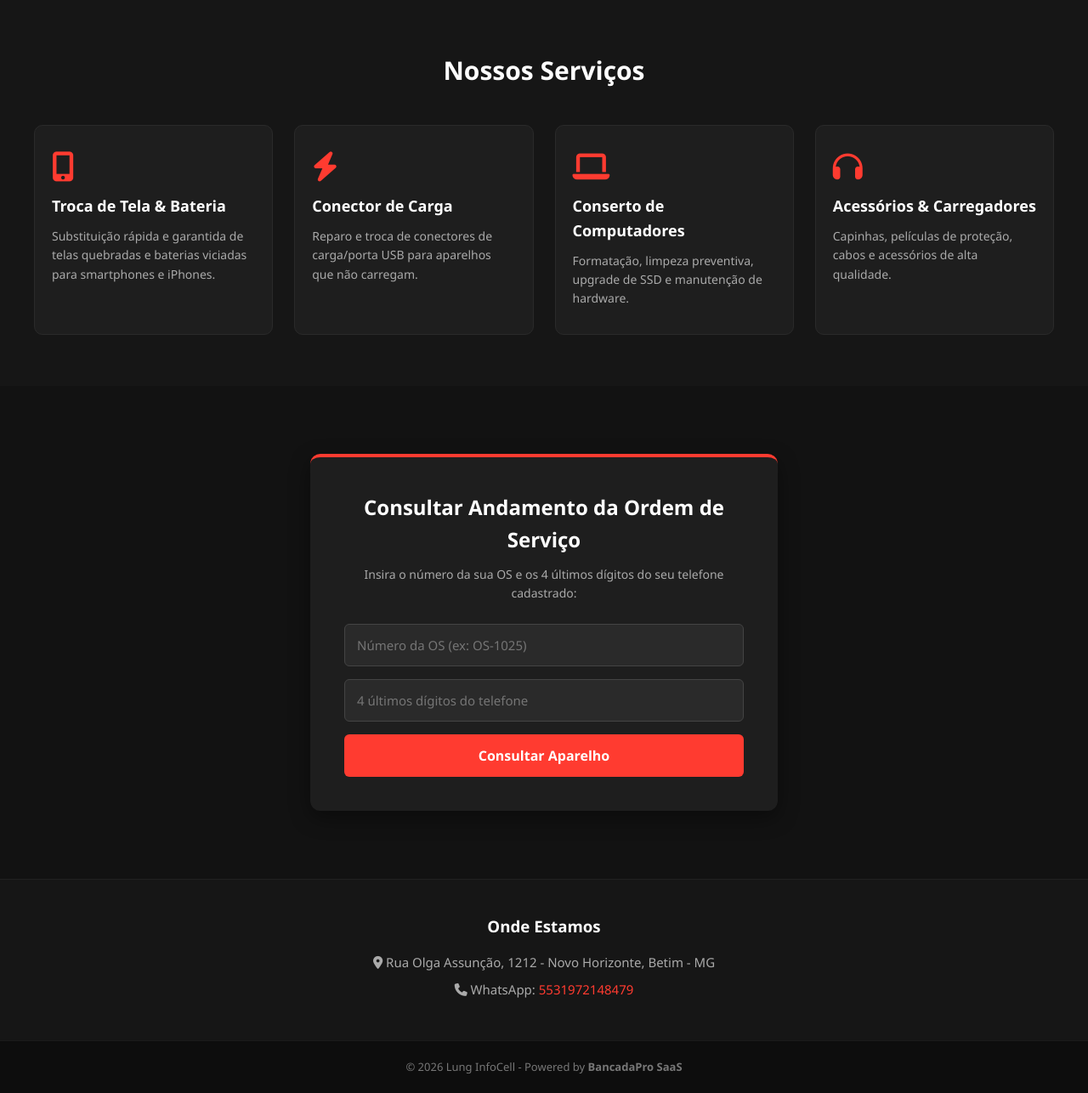
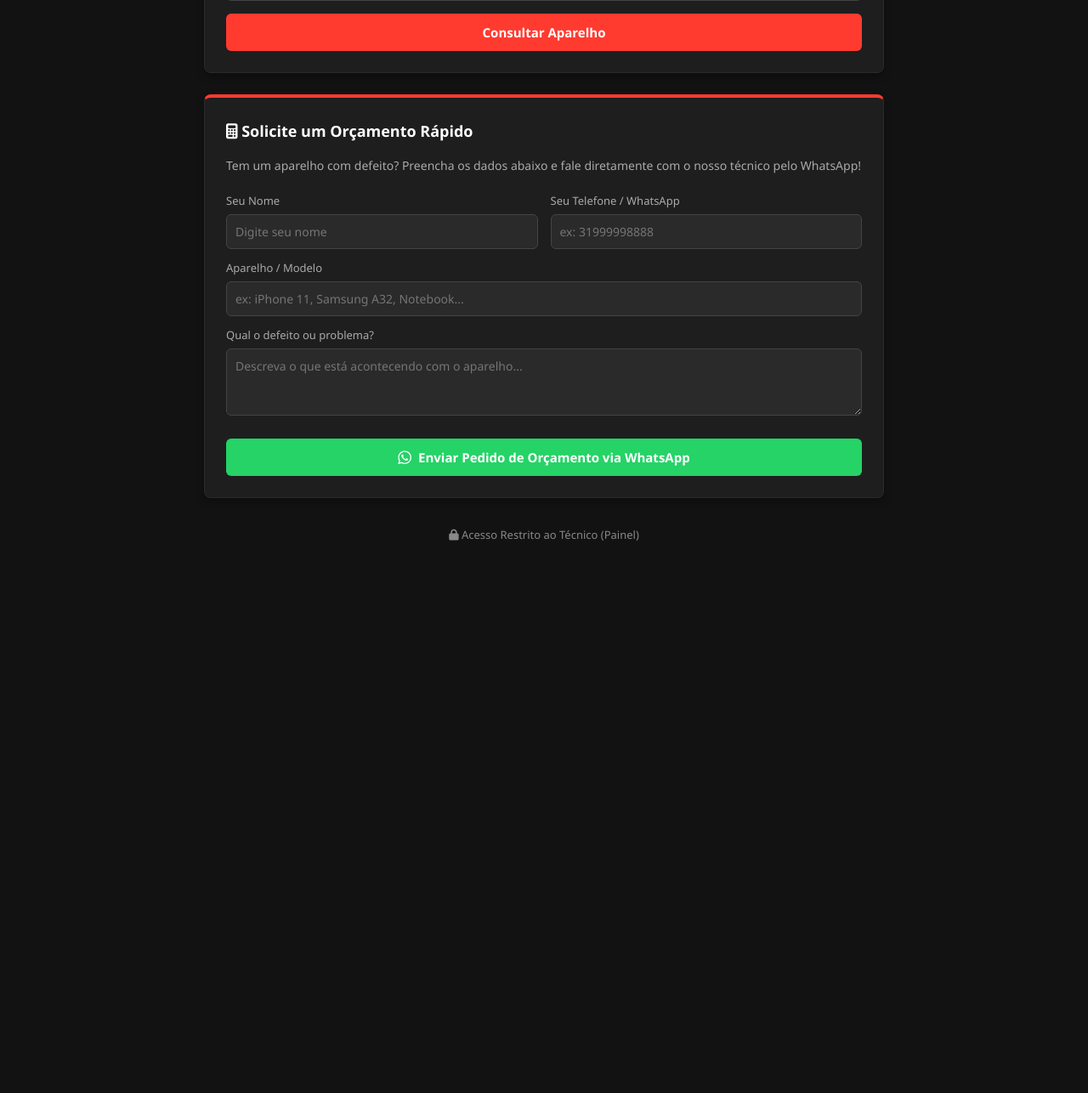
Before and after one commit to lungponto-ctrl/lung-infocell, a Flask app: page / in a window 1280 px wide. Shown: the part 481-1767 px from the top of the page at 85% size. After the commit the page ends 1117 px from the top, so only its background shows below. Run offline with Flask 3, Linux system fonts and the light colour scheme; data comes from the database, SQL or seed files in the repository; some libraries are stand-ins or nearby versions.

Commit message:
Adicionando area de pedido de orcamento no site

```diff
--- a/templates/index.html
+++ b/templates/index.html
@@ -7,164 +7,211 @@
     <link rel="stylesheet" href="{{ url_for('static', filename='style.css') }}">
     <link rel="stylesheet" href="https://cdnjs.cloudflare.com/ajax/libs/font-awesome/6.4.0/css/all.min.css">
 
-    <!-- FORÇAR A COR DINÂMICA DA LOJA DIRETAMENTE NA PÁGINA -->
     <style>
         :root {
             --cor-primaria: {{ empresa.cor_primaria if empresa and empresa.cor_primaria else '#ff3b30' }};
         }
-        .header { border-bottom: 3px solid var(--cor-primaria) !important; }
-        .logo-icon, .hero-content .highlight, .service-card i { color: var(--cor-primaria) !important; }
-        .btn-primary, .btn-consultar { background-color: var(--cor-primaria) !important; }
-        .btn-primary:hover, .btn-consultar:hover { filter: brightness(0.85); }
-        .consult-card { border-top: 4px solid var(--cor-primaria) !important; }
-        .service-card:hover { border-color: var(--cor-primaria) !important; }
+        body {
+            background-color: #121212;
+            color: #e0e0e0;
+            margin: 0;
+            padding: 20px;
+            font-family: 'Segoe UI', Tahoma, Geneva, Verdana, sans-serif;
+        }
+        .container {
+            max-width: 800px;
+            margin: 0 auto;
+        }
+        .loja-header {
+            background: #1e1e1e;
+            padding: 30px;
+            border-radius: 8px;
+            text-align: center;
+            border-bottom: 4px solid var(--cor-primaria);
+            margin-bottom: 25px;
+            box-shadow: 0 4px 10px rgba(0,0,0,0.4);
+        }
+        .loja-header h1 { color: #fff; margin: 0 0 10px 0; font-size: 26px; }
+        .loja-header p { color: #aaa; margin: 5px 0; font-size: 14px; }
+
+        .card-home {
+            background: #1e1e1e;
+            padding: 25px;
+            border-radius: 8px;
+            border: 1px solid #2a2a2a;
+            box-shadow: 0 4px 10px rgba(0,0,0,0.3);
+            margin-bottom: 25px;
+        }
+        .card-home h3 {
+            color: #fff; margin-top: 0; margin-bottom: 15px; font-size: 18px;
+            border-bottom: 1px solid #333; padding-bottom: 10px;
+        }
+
+        .form-group { margin-bottom: 15px; }
+        .form-group label { display: block; margin-bottom: 6px; font-size: 13px; color: #aaa; }
+        .form-group input {
+            width: 100%; padding: 12px; background: #2a2a2a; border: 1px solid #444;
+            color: #fff; border-radius: 6px; font-size: 14px; box-sizing: border-box;
+        }
+        .form-group input:focus { border-color: var(--cor-primaria); outline: none; }
+
+        .btn-acao {
+            background-color: var(--cor-primaria); color: white; border: none; padding: 12px;
+            width: 100%; border-radius: 6px; font-weight: bold; font-size: 15px; cursor: pointer;
+            transition: filter 0.3s;
+        }
+        .btn-acao:hover { filter: brightness(0.85); }
+
+        .resultado-box {
+            background: #252525; padding: 20px; border-radius: 6px; margin-top: 20px;
+            border-left: 4px solid var(--cor-primaria); display: none;
+        }
+        .resultado-box p { margin: 8px 0; font-size: 14px; color: #ccc; }
+
+        .btn-login-fixo {
+            text-align: center; margin-top: 30px; margin-bottom: 20px;
+        }
+        .btn-login-fixo a {
+            color: #888; text-decoration: none; font-size: 13px; transition: color 0.3s;
+        }
+        .btn-login-fixo a:hover { color: #fff; }
     </style>
 </head>
 <body>
 
-    <!-- Cabeçalho Dinâmico -->
-    <header class="header">
-        <div class="logo-container">
-            <i class="fa-solid fa-microchip logo-icon"></i>
-            <h1>{{ empresa.nome }}</h1>
+    <div class="container">
+        <!-- Cabeçalho da Loja -->
+        <div class="loja-header">
+            <h1><i class="fa-solid fa-store"></i> {{ empresa.nome }}</h1>
+            <p><i class="fa-solid fa-location-dot"></i> {{ empresa.endereco }}</p>
+            <p><i class="fa-solid fa-clock"></i> {{ empresa.horario or "Segunda a Sexta: 08:00 - 18:00" }}</p>
+            <p><i class="fa-brands fa-whatsapp"></i> WhatsApp: {{ empresa.telefone_whatsapp }}</p>
         </div>
-        <nav class="nav-links">
-            <a href="#inicio">Início</a>
-            <a href="#servicos">Serviços</a>
-            <a href="#consultar">Consultar OS</a>
-            <a href="#contato">Contato</a>
-            <a href="{{ url_for('login') }}" class="btn-admin"><i class="fa-solid fa-user-gear"></i> Área do Técnico</a>
-        </nav>
-        <a href="https://wa.me/{{ empresa.telefone_whatsapp }}" target="_blank" class="btn-whatsapp">
-            <i class="fa-brands fa-whatsapp"></i> WhatsApp
-        </a>
-    </header>
 
-    <!-- Secção Principal / Hero -->
-    <section id="inicio" class="hero">
-        <div class="hero-content">
-            <h2>Assistência Técnica <span class="highlight">Especializada</span></h2>
-            <p>Conserto de smartphones, iPhones, computadores e venda de acessórios de qualidade.</p>
-            <a href="#consultar" class="btn-primary"><i class="fa-solid fa-magnifying-glass"></i> Consultar Ordem de Serviço</a>
+        <!-- Consultar Ordem de Serviço -->
+        <div class="card-home">
+            <h3><i class="fa-solid fa-magnifying-glass"></i> Consultar Andamento da Ordem de Serviço</h3>
+            <div class="form-group">
+                <label>Número da OS (ex: OS-1-1026)</label>
+                <input type="text" id="consulta_codigo" placeholder="Digite o número da OS">
             </div>
-    </section>
+            <div class="form-group">
+                <label>Últimos 4 dígitos do seu telefone cadastrado</label>
+                <input type="text" id="consulta_telefone" placeholder="ex: 8888" maxlength="4">
+            </div>
+            <button type="button" class="btn-acao" onclick="consultarOS()">Consultar Aparelho</button>
 
-    <!-- Secção de Serviços Dinâmica -->
-    <section id="servicos" class="services">
-        <h3>Nossos Serviços</h3>
-        <div class="services-grid">
-            {% set lista_servicos = empresa.servicos.split(',') if empresa and empresa.servicos else ['tela_bateria', 'conector', 'computadores', 'acessorios'] %}
-
-            {% if 'tela_bateria' in lista_servicos %}
-            <div class="service-card">
-                <i class="fa-solid fa-mobile-screen-button"></i>
-                <h4>Troca de Tela & Bateria</h4>
-                <p>Substituição rápida e garantida de telas quebradas e baterias viciadas para smartphones e iPhones.</p>
-            </div>
-            {% endif %}
-
-            {% if 'conector' in lista_servicos %}
-            <div class="service-card">
-                <i class="fa-solid fa-bolt"></i>
-                <h4>Conector de Carga</h4>
-                <p>Reparo e troca de conectores de carga/porta USB para aparelhos que não carregam.</p>
-            </div>
-            {% endif %}
-
-            {% if 'computadores' in lista_servicos %}
-            <div class="service-card">
-                <i class="fa-solid fa-laptop"></i>
-                <h4>Conserto de Computadores</h4>
-                <p>Formatação, limpeza preventiva, upgrade de SSD e manutenção de hardware.</p>
-            </div>
-            {% endif %}
-
-            {% if 'acessorios' in lista_servicos %}
-            <div class="service-card">
-                <i class="fa-solid fa-headphones"></i>
-                <h4>Acessórios & Carregadores</h4>
-                <p>Capinhas, películas de proteção, cabos e acessórios de alta qualidade.</p>
-            </div>
-            {% endif %}
-        </div>
-    </section>
-
-    <!-- Secção de Consulta de OS -->
-    <section id="consultar" class="consult-section">
-        <div class="consult-card">
-            <h3>Consultar Andamento da Ordem de Serviço</h3>
-            <p>Insira o número da sua OS e os 4 últimos dígitos do seu telefone cadastrado:</p>
-
-            <form id="formConsultarOS">
-                <div class="input-group">
-                    <input type="text" id="numero_os" placeholder="Número da OS (ex: OS-1025)" required>
-                </div>
-                <div class="input-group">
-                    <input type="text" id="telefone_cliente" placeholder="4 últimos dígitos do telefone" maxlength="4" required>
-                </div>
-                <button type="submit" class="btn-consultar">Consultar Aparelho</button>
-            </form>
-
-            <div id="resultadoOS" class="resultado-box" style="display: none;">
-                <!-- O resultado da consulta aparece aqui via JavaScript -->
+            <div id="resultadoOS" class="resultado-box">
+                <p><strong>Número da OS:</strong> <span id="res_codigo"></span></p>
+                <p><strong>Cliente:</strong> <span id="res_cliente"></span></p>
+                <p><strong>Aparelho:</strong> <span id="res_aparelho"></span></p>
+                <p><strong>Defeito Relatado:</strong> <span id="res_defeito"></span></p>
+                <p><strong>Status Atual:</strong> <span id="res_status" style="color: #ffcc00; font-weight: bold;"></span></p>
+                <p><strong>Laudo Técnico:</strong> <span id="res_relatorio"></span></p>
+                <p><strong>Valor / Orçamento:</strong> <span id="res_valor"></span></p>
+                <p><strong>Garantia:</strong> <span id="res_garantia"></span></p>
             </div>
         </div>
-    </section>
 
-    <!-- Secção de Contato -->
-    <section id="contato" class="contact-section">
-        <h3>Onde Estamos</h3>
-        <p><i class="fa-solid fa-location-dot"></i> {{ empresa.endereco }}</p>
-        <p><i class="fa-solid fa-phone"></i> WhatsApp: <a href="https://wa.me/{{ empresa.telefone_whatsapp }}" target="_blank" style="color: var(--cor-primaria); text-decoration: none;">{{ empresa.telefone_whatsapp }}</a></p>
-    </section>
+        <!-- SECÇÃO DE PEDIDO DE ORÇAMENTO -->
+        <div style="background: #1e1e1e; padding: 25px; border-radius: 8px; border: 1px solid #2a2a2a; margin-bottom: 25px; border-top: 4px solid var(--cor-primaria); box-shadow: 0 4px 10px rgba(0,0,0,0.3);">
+            <h3 style="color: #fff; margin-top: 0; margin-bottom: 15px; font-size: 18px;"><i class="fa-solid fa-calculator"></i> Solicite um Orçamento Rápido</h3>
+            <p style="color: #aaa; font-size: 14px; margin-bottom: 20px;">Tem um aparelho com defeito? Preencha os dados abaixo e fale diretamente com o nosso técnico pelo WhatsApp!</p>
 
-    <!-- Rodapé -->
-    <footer>
-        <p>&copy; 2026 {{ empresa.nome }} - Powered by <strong>BancadaPro SaaS</strong></p>
-    </footer>
+            <div class="orc-grid" style="display: grid; grid-template-columns: 1fr 1fr; gap: 15px;">
+                <div style="margin-bottom: 12px;">
+                    <label style="display: block; margin-bottom: 5px; font-size: 13px; color: #aaa;">Seu Nome</label>
+                    <input type="text" id="orc_nome" placeholder="Digite seu nome" style="width: 100%; padding: 10px; background: #2a2a2a; border: 1px solid #444; color: #fff; border-radius: 6px; box-sizing: border-box; font-size: 14px;">
+                </div>
+                <div style="margin-bottom: 12px;">
+                    <label style="display: block; margin-bottom: 5px; font-size: 13px; color: #aaa;">Seu Telefone / WhatsApp</label>
+                    <input type="text" id="orc_telefone" placeholder="ex: 31999998888" style="width: 100%; padding: 10px; background: #2a2a2a; border: 1px solid #444; color: #fff; border-radius: 6px; box-sizing: border-box; font-size: 14px;">
+                </div>
+            </div>
+            <div style="margin-bottom: 12px;">
+                <label style="display: block; margin-bottom: 5px; font-size: 13px; color: #aaa;">Aparelho / Modelo</label>
+                <input type="text" id="orc_aparelho" placeholder="ex: iPhone 11, Samsung A32, Notebook..." style="width: 100%; padding: 10px; background: #2a2a2a; border: 1px solid #444; color: #fff; border-radius: 6px; box-sizing: border-box; font-size: 14px;">
+            </div>
+            <div style="margin-bottom: 20px;">
+                <label style="display: block; margin-bottom: 5px; font-size: 13px; color: #aaa;">Qual o defeito ou problema?</label>
+                <textarea id="orc_defeito" rows="3" placeholder="Descreva o que está acontecendo com o aparelho..." style="width: 100%; padding: 10px; background: #2a2a2a; border: 1px solid #444; color: #fff; border-radius: 6px; box-sizing: border-box; font-size: 14px; resize: vertical;"></textarea>
+            </div>
+            <button type="button" onclick="enviarOrcamentoWhatsApp()" style="background-color: #25d366; color: white; border: none; padding: 12px; width: 100%; border-radius: 6px; font-weight: bold; font-size: 15px; cursor: pointer; display: flex; align-items: center; justify-content: center; gap: 8px; transition: filter 0.3s;" onmouseover="this.style.filter='brightness(0.9)'" onmouseout="this.style.filter='none'">
+                <i class="fa-brands fa-whatsapp" style="font-size: 18px;"></i> Enviar Pedido de Orçamento via WhatsApp
+            </button>
+        </div>
 
-    <!-- Script de Consulta de OS -->
+        <div class="btn-login-fixo">
+            <a href="{{ url_for('login') }}"><i class="fa-solid fa-lock"></i> Acesso Restrito ao Técnico (Painel)</a>
+        </div>
+    </div>
+
+    <!-- Estilo responsivo para telemóveis -->
+    <style>
+        @media (max-width: 768px) {
+            .orc-grid { grid-template-columns: 1fr !important; }
+        }
+    </style>
+
     <script>
-        document.getElementById('formConsultarOS').addEventListener('submit', async function(e) {
-            e.preventDefault();
+        async function consultarOS() {
+            let codigo = document.getElementById('consulta_codigo').value.trim();
+            let telefone = document.getElementById('consulta_telefone').value.trim();
 
-            const numeroOs = document.getElementById('numero_os').value.trim();
-            const digitosTelefone = document.getElementById('telefone_cliente').value.trim();
-            const resultadoBox = document.getElementById('resultadoOS');
+            if (!codigo || !telefone) {
+                alert("Preencha o número da OS e os 4 últimos dígitos do telefone.");
+                return;
+            }
 
-            try {
-                const resposta = await fetch('/api/consultar-os', {
+            const resp = await fetch('/api/consultar-os', {
                 method: 'POST',
                 headers: { 'Content-Type': 'application/json' },
-                    body: JSON.stringify({ numero_os: numeroOs, digitos_telefone: digitosTelefone })
+                body: JSON.stringify({ numero_os: codigo, digitos_telefone: telefone })
             });
 
-                const dados = await resposta.json();
+            const res = await resp.json();
 
-                resultadoBox.style.display = 'block';
-                if (dados.sucesso) {
-                    resultadoBox.style.background = '#1e3a1e';
-                    resultadoBox.style.borderLeft = '4px solid #4cd964';
-                    resultadoBox.innerHTML = `
-                        <h4><i class="fa-solid fa-check-circle"></i> OS Encontrada: ${dados.codigo}</h4>
-                        <p><strong>Cliente:</strong> ${dados.cliente}</p>
-                        <p><strong>Aparelho:</strong> ${dados.aparelho}</p>
-                        <p><strong>Defeito:</strong> ${dados.defeito}</p>
-                        <p><strong>Status Atual:</strong> <span style="color: #ffcc00;">${dados.status}</span></p>
-                        <p><strong>Valor:</strong> ${dados.valor}</p>
-                        <p><strong>Relatório Técnico:</strong> ${dados.relatorio}</p>
-                    `;
+            if (res.sucesso) {
+                document.getElementById('res_codigo').innerText = res.codigo;
+                document.getElementById('res_cliente').innerText = res.cliente;
+                document.getElementById('res_aparelho').innerText = res.aparelho;
+                document.getElementById('res_defeito').innerText = res.defeito;
+                document.getElementById('res_status').innerText = res.status;
+                document.getElementById('res_relatorio').innerText = res.relatorio;
+                document.getElementById('res_valor').innerText = res.valor;
+                document.getElementById('res_garantia').innerText = res.garantia;
+                document.getElementById('resultadoOS').style.display = "block";
             } else {
-                    resultadoBox.style.background = '#3a1e1e';
-                    resultadoBox.style.borderLeft = '4px solid #ff3b30';
-                    resultadoBox.innerHTML = `<p><i class="fa-solid fa-triangle-exclamation"></i> ${dados.mensagem}</p>`;
+                alert(res.mensagem);
+                document.getElementById('resultadoOS').style.display = "none";
             }
-            } catch (erro) {
-                resultadoBox.style.display = 'block';
-                resultadoBox.style.background = '#3a1e1e';
-                resultadoBox.innerHTML = `<p>Erro ao consultar. Tente novamente mais tarde.</p>`;
         }
-        });
+
+        function enviarOrcamentoWhatsApp() {
+            let nome = document.getElementById('orc_nome').value.trim();
+            let telefone = document.getElementById('orc_telefone').value.trim();
+            let aparelho = document.getElementById('orc_aparelho').value.trim();
+            let defeito = document.getElementById('orc_defeito').value.trim();
+
+            if (!nome || !telefone || !aparelho || !defeito) {
+                alert("Por favor, preencha todos os campos para solicitar o orçamento.");
+                return;
+            }
+
+            let whatsappLoja = "{{ empresa.telefone_whatsapp }}".replace(/\D/g, '');
+            if (!whatsappLoja.startsWith('55')) {
+                whatsappLoja = '55' + whatsappLoja;
+            }
+
+            let mensagem = `Olá! Gostaria de solicitar um orçamento.\n\n` +
+                           `👤 *Nome:* ${nome}\n` +
+                           `📱 *Aparelho:* ${aparelho}\n` +
+                           `⚠️ *Defeito:* ${defeito}\n` +
+                           `📞 *Contato:* ${telefone}`;
+
+            let urlWp = `https://wa.me/${whatsappLoja}?text=${encodeURIComponent(mensagem)}`;
+            window.open(urlWp, '_blank');
+        }
     </script>
 </body>
 </html>
```
Lines whose indentation alone changed are shown as unchanged.
